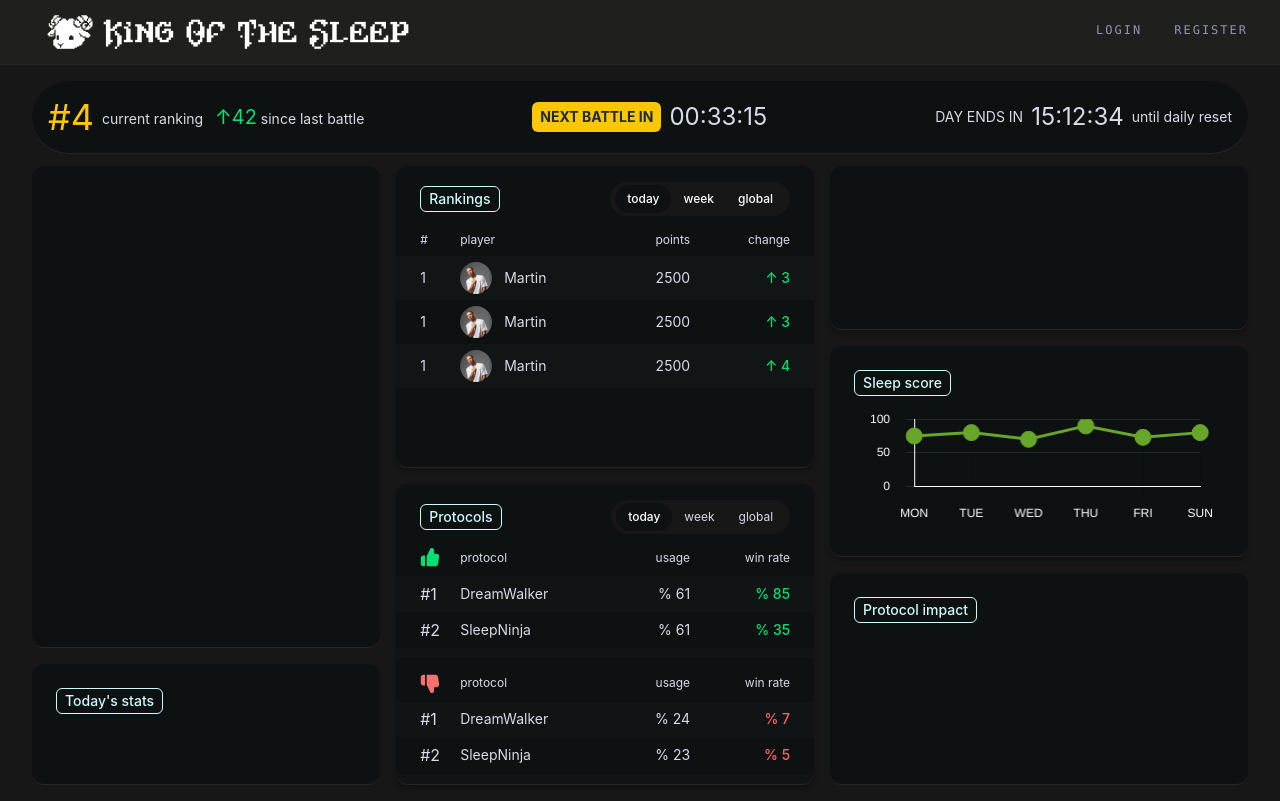
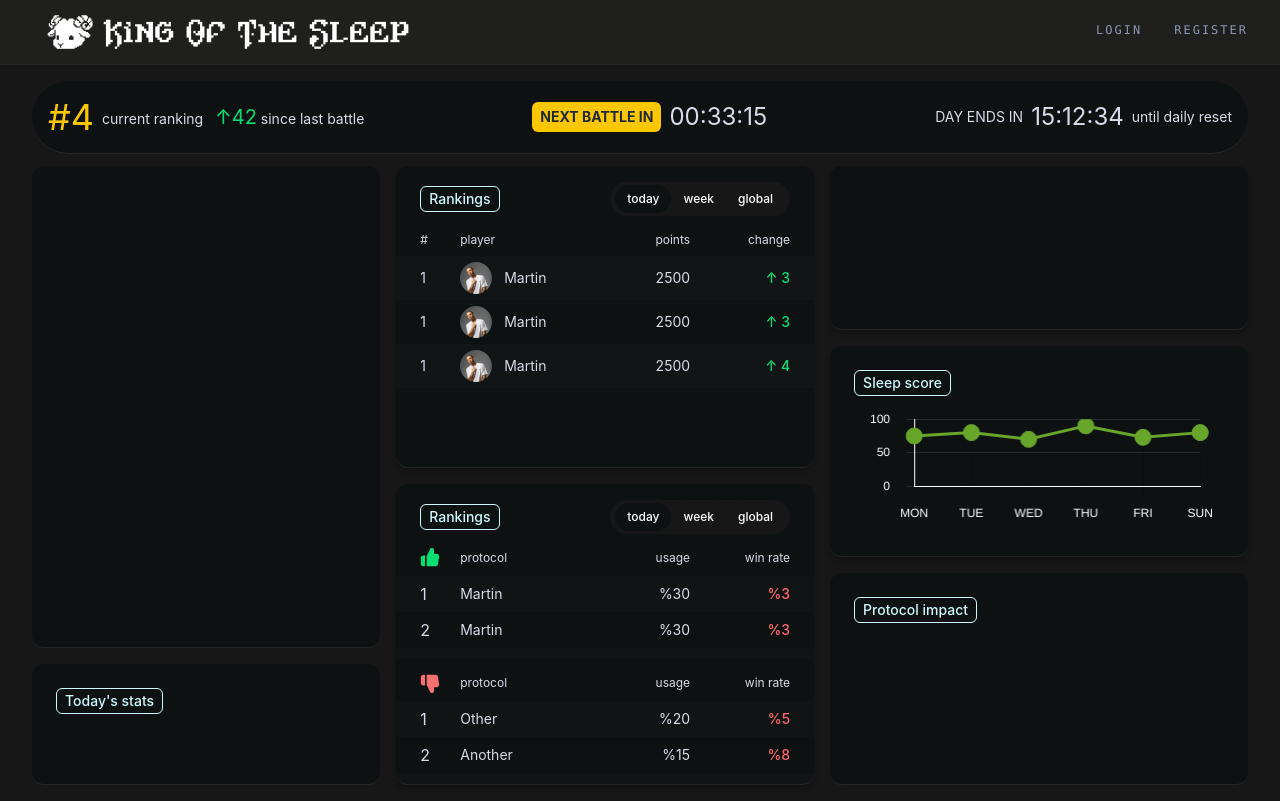
Before and after one commit to ostervaion/KingOfTheSleep, a Vue app in the folder frontend/app/: page /dashboard in a window 1280 px wide. Built offline with nearby package versions, Linux system fonts and the light colour scheme; no server answers.

Commit message:
Modified the Protocol module so is no longer hardcoded and created the component protocolCard.vue for each of the protocols(the individual elements).

```diff
--- a/frontend/app/src/components/dashboard/Protocols.vue
+++ b/frontend/app/src/components/dashboard/Protocols.vue
@@ -1,9 +1,53 @@
 <script setup>
-import { ref } from 'vue'
+import { ref, onMounted } from 'vue'
 import { useRouter } from 'vue-router'
 import { useAuthStore } from '@/stores/auth'
 import ThumbsUpIcon from '@/assets/thumbs-up-svgrepo-com.svg'
 import ThumbsDownIcon from '@/assets/thumbs-down-svgrepo-com.svg'
+import ProtocolCard from '@/components/dashboard/protocolCard.vue'
+
+const selectedRanking = ref('today')
+var protocolsUp = ref([])
+var protocolsDown = ref([])
+
+onMounted(() => {
+  loadProtocols()
+})
+
+function loadProtocols() {
+  protocolsUp.value = [
+    { ranking: '1', protocol: 'Martin', usage: '%30', winrate: '%3' },
+    { ranking: '2', protocol: 'Martin', usage: '%30', winrate: '%3' },
+    { ranking: '3', protocol: 'Martin', usage: '%30', winrate: '%3' },
+    { ranking: '4', protocol: 'Other', usage: '%20', winrate: '%5' },
+    { ranking: '5', protocol: 'Another', usage: '%15', winrate: '%8' },
+    { ranking: '6', protocol: 'Other', usage: '%20', winrate: '%5' },
+    { ranking: '7', protocol: 'Another', usage: '%15', winrate: '%8' },
+  ]
+    ///llamar a funcion back para tener todos los protocolos y sus datos en descendiente por punto
+
+  protocolsDown.value = [
+    { ranking: '1', protocol: 'Other', usage: '%20', winrate: '%5' },
+    { ranking: '2', protocol: 'Another', usage: '%15', winrate: '%8' },
+    { ranking: '3', protocol: 'Other', usage: '%20', winrate: '%5' },
+    { ranking: '4', protocol: 'Another', usage: '%15', winrate: '%8' },
+    { ranking: '5', protocol: 'Other', usage: '%20', winrate: '%5' },
+    { ranking: '6', protocol: 'Another', usage: '%15', winrate: '%8' },
+  ]
+    ///llamar a funcion back para tener todos los protocolos y sus datos en descendiente por punto
+
+}
+
+function updateButtonColor(ranking) {
+  selectedRanking.value = ranking
+}
+
+function buttonClass(ranking) {
+  return {
+    clickedButton: selectedRanking.value === ranking,
+    unclickedButton: selectedRanking.value !== ranking,
+  }
+}
 </script>
 
 <template>
@@ -13,20 +57,14 @@ import ThumbsDownIcon from '@/assets/thumbs-down-svgrepo-com.svg'
     <div class="px-6 pb-4 pt-4">
       <div class="flex items-center justify-between">
         <div class="border border-cyan-100 rounded-md px-2 py-0.5 text-gray-800 leading-none">
-          <h2 class="text-cyan-100 text-sm font-medium text-heading">Protocols</h2>
+          <h2 class="text-cyan-100 text-sm font-medium text-heading">Rankings</h2>
         </div>
         <div class="flex rounded-full bg-(--kots-background-color) px-1.25 py-0.75">
-          <button
-            class="rounded-full bg-(--kots-blocks-color) px-3 py-1.5 text-xs font-medium text-white transition"
-          >
-            today
-          </button>
+          <button :class="buttonClass('today')" @click="updateButtonColor('today')">today</button>
 
-          <button class="rounded-full px-3 py-1.5 text-xs text-body transition hover:text-heading">
-            week
-          </button>
+          <button :class="buttonClass('week')" @click="updateButtonColor('week')">week</button>
 
-          <button class="rounded-full px-3 py-1.5 text-xs text-body transition hover:text-heading">
+          <button :class="buttonClass('global')" @click="updateButtonColor('global')">
             global
           </button>
         </div>
@@ -44,70 +82,15 @@ import ThumbsDownIcon from '@/assets/thumbs-down-svgrepo-com.svg'
 
     <div class="flex-1 min-h-0 overflow-y-auto">
       <ul>
-        <li class="odd:bg-white/[0.015] even:bg-transparent">
-          <div class="grid grid-cols-[40px_1fr_100px_100px] items-center px-6 py-1.5">
-            <div class="text-base text-heading">#1</div>
-
-            <div class="flex items-center gap-3">
-              <span class="text-sm text-heading">DreamWalker</span>
-            </div>
-            <div class="text-right text-sm text-heading">% 61</div>
-            <div class="text-right text-sm font-medium text-green-400">% 85</div>
-          </div>
-        </li>
-
-        <li class="odd:bg-white/[0.015] even:bg-transparent">
-          <div class="grid grid-cols-[40px_1fr_100px_100px] items-center px-6 py-1.5">
-            <div class="text-base text-heading">#2</div>
-
-            <div class="flex items-center gap-3">
-              <span class="text-sm text-heading">SleepNinja</span>
-            </div>
-
-            <div class="text-right text-sm text-heading">% 61</div>
-
-            <div class="text-right text-sm font-medium text-green-400">% 35</div>
-          </div>
-        </li>
-        <li class="odd:bg-white/[0.015] even:bg-transparent">
-          <div class="grid grid-cols-[40px_1fr_100px_100px] items-center px-6 py-1.5">
-            <div class="text-base text-heading">#2</div>
-
-            <div class="flex items-center gap-3">
-              <span class="text-sm text-heading">SleepNinja</span>
-            </div>
-
-            <div class="text-right text-sm text-heading">% 61</div>
-
-            <div class="text-right text-sm font-medium text-green-400">% 35</div>
-          </div>
-        </li>
-        <li class="odd:bg-white/[0.015] even:bg-transparent">
-          <div class="grid grid-cols-[40px_1fr_100px_100px] items-center px-6 py-1.5">
-            <div class="text-base text-heading">#2</div>
-
-            <div class="flex items-center gap-3">
-              <span class="text-sm text-heading">SleepNinja</span>
-            </div>
-
-            <div class="text-right text-sm text-heading">% 61</div>
-
-            <div class="text-right text-sm font-medium text-green-400">% 35</div>
-          </div>
-        </li>
-        <li class="odd:bg-white/[0.015] even:bg-transparent">
-          <div class="grid grid-cols-[40px_1fr_100px_100px] items-center px-6 py-1.5">
-            <div class="text-base text-heading">#3</div>
-
-            <div class="flex items-center gap-3">
-              <span class="text-sm text-heading">SleepNinja</span>
-            </div>
-
-            <div class="text-right text-sm text-heading">% 61</div>
-
-            <div class="text-right text-sm font-medium text-green-400">% 35</div>
-          </div>
-        </li>
+        <!--poner en la key la id del protocolo, no el nombre -->
+        <ProtocolCard
+          v-for="protocolup in protocolsUp"
+          :key="protocolup.protocol"
+          :ranking="protocolup.ranking"
+          :name="protocolup.protocol"
+          :usage="protocolup.usage"
+          :winrate="protocolup.winrate"
+        />
       </ul>
     </div>
     <div class="mt-4 grid grid-cols-[40px_1fr_100px_100px] px-6 pb-2 text-xs text-body">
@@ -121,77 +104,31 @@ import ThumbsDownIcon from '@/assets/thumbs-down-svgrepo-com.svg'
 
     <div class="flex-1 min-h-0 overflow-y-auto">
       <ul>
-        <li class="odd:bg-white/[0.015] even:bg-transparent">
-          <div class="grid grid-cols-[40px_1fr_100px_100px] items-center px-6 py-1.5">
-            <div class="text-base text-heading">#1</div>
-
-            <div class="flex items-center gap-3">
-              <span class="text-sm text-heading">DreamWalker</span>
-            </div>
-
-            <div class="text-right text-sm text-heading">% 24</div>
-
-            <div class="text-right text-sm font-medium text-red-400">% 7</div>
-          </div>
-        </li>
-
-        <li class="odd:bg-white/[0.015] even:bg-transparent">
-          <div class="grid grid-cols-[40px_1fr_100px_100px] items-center px-6 py-1.5">
-            <div class="text-base text-heading">#2</div>
-
-            <div class="flex items-center gap-3">
-              <span class="text-sm text-heading">SleepNinja</span>
-            </div>
-
-            <div class="text-right text-sm text-heading">% 23</div>
-
-            <div class="text-right text-sm font-medium text-red-400">% 5</div>
-          </div>
-        </li>
-        <li class="odd:bg-white/[0.015] even:bg-transparent">
-          <div class="grid grid-cols-[40px_1fr_100px_100px] items-center px-6 py-1.5">
-            <div class="text-base text-heading">#3</div>
-
-            <div class="flex items-center gap-3">
-              <span class="text-sm text-heading">SleepNinja</span>
-            </div>
-
-            <div class="text-right text-sm text-heading">% 20</div>
-
-            <div class="text-right text-sm font-medium text-red-400">% 4</div>
-          </div>
-        </li>
-        <li class="odd:bg-white/[0.015] even:bg-transparent">
-          <div class="grid grid-cols-[40px_1fr_100px_100px] items-center px-6 py-1.5">
-            <div class="text-base text-heading">#2</div>
-
-            <div class="flex items-center gap-3">
-              <span class="text-sm text-heading">SleepNinja</span>
-            </div>
-
-            <div class="text-right text-sm text-heading">% 19</div>
-
-            <div class="text-right text-sm font-medium text-red-400">% 3</div>
-          </div>
-        </li>
-        <li class="odd:bg-white/[0.015] even:bg-transparent">
-          <div class="grid grid-cols-[40px_1fr_100px_100px] items-center px-6 py-1.5">
-            <div class="text-base text-heading">#4</div>
-
-            <div class="flex items-center gap-3">
-              <span class="text-sm text-heading">SleepNinja</span>
-            </div>
-
-            <div class="text-right text-sm text-heading">% 28</div>
-
-            <div class="text-right text-sm font-medium text-red-400">% 1</div>
-          </div>
-        </li>
+        <ProtocolCard
+          v-for="protocoldown in protocolsDown"
+          :key="protocoldown.protocol"
+          :ranking="protocoldown.ranking"
+          :name="protocoldown.protocol"
+          :usage="protocoldown.usage"
+          :winrate="protocoldown.winrate"
+        />
       </ul>
     </div>
   </div>
 </template>
 <style scoped>
+@reference "@/assets/main.css";
+
+.clickedButton {
+  @apply rounded-full px-3 py-1.5 text-xs font-medium text-white transition;
+  background-color: var(--kots-blocks-color);
+}
+
+.unclickedButton {
+  @apply rounded-full px-3 py-1.5 text-xs font-medium text-white transition;
+  background-color: var(--kots-background-color);
+}
+
 .overflow-y-auto::-webkit-scrollbar {
   width: 8px;
 }
--- /dev/null
+++ b/frontend/app/src/components/dashboard/protocolCard.vue
@@ -0,0 +1,28 @@
+<script setup>
+import example from '@/assets/example.jpg'
+
+defineProps({
+  ranking: String,
+  name: String,
+  usage: String,
+  winrate: String,
+})
+</script>
+
+<template>
+<li class="odd:bg-white/[0.015] even:bg-transparent">
+          <div class="grid grid-cols-[40px_1fr_100px_100px] items-center px-6 py-1.5">
+            <div class="text-base text-heading">{{ ranking }}</div>
+
+            <div class="flex items-center gap-3">
+              <span class="text-sm text-heading">{{ name }}</span>
+            </div>
+
+            <div class="text-right text-sm text-heading">{{ usage }}</div>
+
+            <div class="text-right text-sm font-medium text-red-400">{{ winrate }}</div>
+          </div>
+        </li>
+</template>
+
+<style scoped></style>
```
